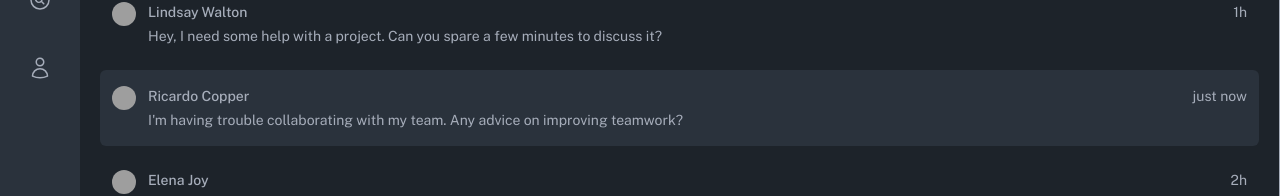
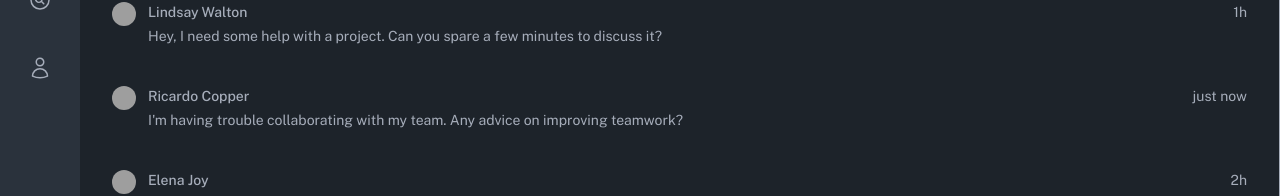
Before and after one commit to Mohsin-mw/Chatvia, a React (Vite) app: page /users in a window 1280 px wide. Shown: the part 184-380 px from the top of the page. Built offline with nearby package versions, Linux system fonts and the light colour scheme; no server answers; sample sign-in values are in the browser's storage; grey boxes are pictures that could not be loaded.

Commit message:
Feeds UX improved

```diff
--- a/src/components/Feeds.tsx
+++ b/src/components/Feeds.tsx
@@ -1,3 +1,5 @@
+import { useState } from "react";
+
 /* This example requires Tailwind CSS v2.0+ */
 const people = [
   {
@@ -58,14 +60,19 @@ const activityItems = [
 ];
 
 export default function Feeds() {
+  const [currentBox, setCurrentBox] = useState<number>();
+  const clickHandler = (id: number) => {
+    setCurrentBox(id);
+  };
   return (
     <div>
       <ul role="list" className="">
         {activityItems.map((activityItem) => (
           <li
+            onClick={() => clickHandler(activityItem.id)}
             key={activityItem.id}
             className={` my-2 py-4 px-3 rounded-md hover:bg-neutral duration-200 cursor-pointer ${
-              activityItem.active ? "bg-neutral" : ""
+              activityItem.id === currentBox ? "bg-neutral" : ""
             }`}
           >
             <div className="flex space-x-3">
--- a/src/components/Sidebar.tsx
+++ b/src/components/Sidebar.tsx
@@ -19,7 +19,7 @@ const Sidebar = ({ user, navigation }: NavigationProps) => {
                 <Link
                   key={item.name}
                   to={item.href}
-                  className="flex items-center rounded-lg p-4 text-indigo-200 hover:bg-dark duration-200 group "
+                  className="flex items-center rounded-lg p-4 text-indigo-200 hover:bg-dark duration-200 group"
                 >
                   <item.icon
                     className="h-6 w-6  group-hover:text-primary-shade-2 duration-200"
```
